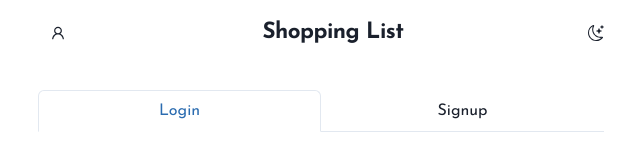
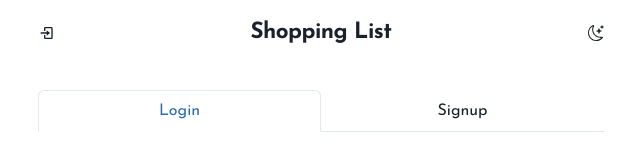
Before and after one commit to keento0809/my-mern-app, a React (Create React App) app in the folder frontend/: page /auth in a window 1280 px wide. Shown: the top 160 px of the page, without its empty margins (319-959 px from the left). Built offline with nearby package versions, Linux system fonts and the light colour scheme.

Commit message:
Add AuthContext

```diff
--- a/frontend/src/App.js
+++ b/frontend/src/App.js
@@ -1,6 +1,7 @@
 import { BrowserRouter } from "react-router-dom";
 import { ItemsProvider } from "./contexts/ItemsContext";
 import { AlertProvider } from "./contexts/alertContext";
+import { AuthProvider } from "./contexts/authContext";
 import Main from "./pages/Main";
 
 function App() {
@@ -8,9 +9,11 @@ function App() {
     <BrowserRouter>
       <AlertProvider>
         <ItemsProvider>
-          <div className="App">
-            <Main />
-          </div>
+          <AuthProvider>
+            <div className="App">
+              <Main />
+            </div>
+          </AuthProvider>
         </ItemsProvider>
       </AlertProvider>
     </BrowserRouter>
--- a/frontend/src/components/Menu/UserMenu.js
+++ b/frontend/src/components/Menu/UserMenu.js
@@ -14,8 +14,15 @@ import {
 } from "@chakra-ui/react";
 import { AiOutlineUser } from "react-icons/ai";
 import { Link } from "react-router-dom";
+import useAuthContext from "../../hooks/useAuthContext";
 
 const UserMenu = () => {
+  const { setIsLoggedIn } = useAuthContext();
+
+  const handleLogout = () => {
+    setIsLoggedIn(false);
+  };
+
   return (
     <>
       <Menu>
@@ -30,9 +37,7 @@ const UserMenu = () => {
           <MenuGroup>
             <MenuItem>Profile</MenuItem>
             {/* temporary */}
-            <MenuItem>
-              <Link to="/auth">Login</Link>
-            </MenuItem>
+            <MenuItem onClick={handleLogout}>Logout</MenuItem>
           </MenuGroup>
         </MenuList>
       </Menu>
--- a/frontend/src/components/form/LoginForm.js
+++ b/frontend/src/components/form/LoginForm.js
@@ -11,6 +11,7 @@ import {
   Text,
 } from "@chakra-ui/react";
 import axios from "axios";
+import useAuthContext from "../../hooks/useAuthContext";
 
 const LoginForm = () => {
   const [formInput, setFormInput] = useState({
@@ -21,6 +22,7 @@ const LoginForm = () => {
   const [error, setError] = useState();
 
   const { setLoginAlert } = useAlertContext();
+  const { setIsLoggedIn } = useAuthContext();
 
   const navigate = useNavigate();
 
@@ -63,6 +65,7 @@ const LoginForm = () => {
           password: "",
         });
         setLoginAlert(true);
+        setIsLoggedIn(true);
         setTimeout(() => {
           setLoginAlert(false);
         }, 2000);
--- a/frontend/src/components/form/SignupForm.js
+++ b/frontend/src/components/form/SignupForm.js
@@ -1,6 +1,7 @@
 import React, { useState } from "react";
 import { useNavigate } from "react-router-dom";
 import useAlertContext from "../../hooks/useAlertContext";
+import useAuthContext from "../../hooks/useAuthContext";
 import {
   FormControl,
   FormLabel,
@@ -22,6 +23,7 @@ const SignupForm = () => {
   const [error, setError] = useState();
 
   const { setSignupAlert } = useAlertContext();
+  const { setIsLoggedIn } = useAuthContext();
 
   const navigate = useNavigate();
 
@@ -34,7 +36,6 @@ const SignupForm = () => {
 
   const handleSubmit = (e) => {
     e.preventDefault();
-    console.log(formInput);
 
     setIsSubmit(true);
 
@@ -79,6 +80,7 @@ const SignupForm = () => {
           passwordConfirmation: "",
         });
         setSignupAlert(true);
+        setIsLoggedIn(true);
         setTimeout(() => {
           setSignupAlert(false);
         }, 2000);
--- a/frontend/src/components/nav/Nav.js
+++ b/frontend/src/components/nav/Nav.js
@@ -9,17 +9,27 @@ import {
 } from "@chakra-ui/react";
 import { Link } from "react-router-dom";
 import { BsMoonStars, BsSun } from "react-icons/bs";
+import { BiLogIn } from "react-icons/bi";
 import UserMenu from "../Menu/UserMenu";
+import useAuthContext from "../../hooks/useAuthContext";
 
 const Nav = () => {
   const { colorMode, toggleColorMode } = useColorMode();
   const [isAvatarClicked, setIsAvatarClicked] = useState(true);
+
+  const { isLoggedIn } = useAuthContext();
+
   return (
     <header>
       <Container>
         <Flex justifyContent="space-between" alignItems="center">
           <Flex justifyContent="center" textAlign="center">
-            <UserMenu />
+            {isLoggedIn && <UserMenu />}
+            {!isLoggedIn && (
+              <Link to="/auth">
+                <BiLogIn />
+              </Link>
+            )}
           </Flex>
           <Text
             py={4}
--- /dev/null
+++ b/frontend/src/contexts/authContext.js
@@ -0,0 +1,12 @@
+import { createContext, useState } from "react";
+
+export const AuthContext = createContext();
+
+export const AuthProvider = ({ children }) => {
+  const [isLoggedIn, setIsLoggedIn] = useState(false);
+  return (
+    <AuthContext.Provider value={{ isLoggedIn, setIsLoggedIn }}>
+      {children}
+    </AuthContext.Provider>
+  );
+};
--- /dev/null
+++ b/frontend/src/hooks/useAuthContext.js
@@ -0,0 +1,15 @@
+import React, { useContext } from "react";
+import { AuthContext } from "../contexts/authContext";
+
+const useAuthContext = () => {
+  const context = useContext(AuthContext);
+
+  if (!context) {
+    alert("Invalid context");
+    return;
+  }
+
+  return context;
+};
+
+export default useAuthContext;
```
Also changed, not shown: 1 other file (tests, documents, lock files or other folders).
